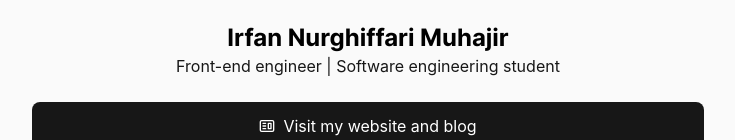
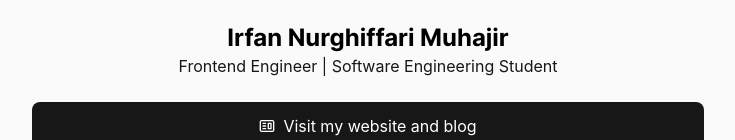
Before and after one commit to irfan44/socialtree, a React (Vite) app: page / in a window 1280 px wide. Shown: the part 192-332 px from the top of the page, without its empty margins (272-1007 px from the left). Built offline with nearby package versions, Linux system fonts and the light colour scheme.

Commit message:
fix: change profile description

```diff
--- a/src/App.tsx
+++ b/src/App.tsx
@@ -58,7 +58,7 @@ const App = () => {
         </div>
         <div>
           <h4>Irfan Nurghiffari Muhajir</h4>
-          <p>Front-end engineer | Software engineering student</p>
+          <p>Frontend Engineer | Software Engineering Student</p>
         </div>
         <div className="space-y-4">
           {links.map((link) => {
```
